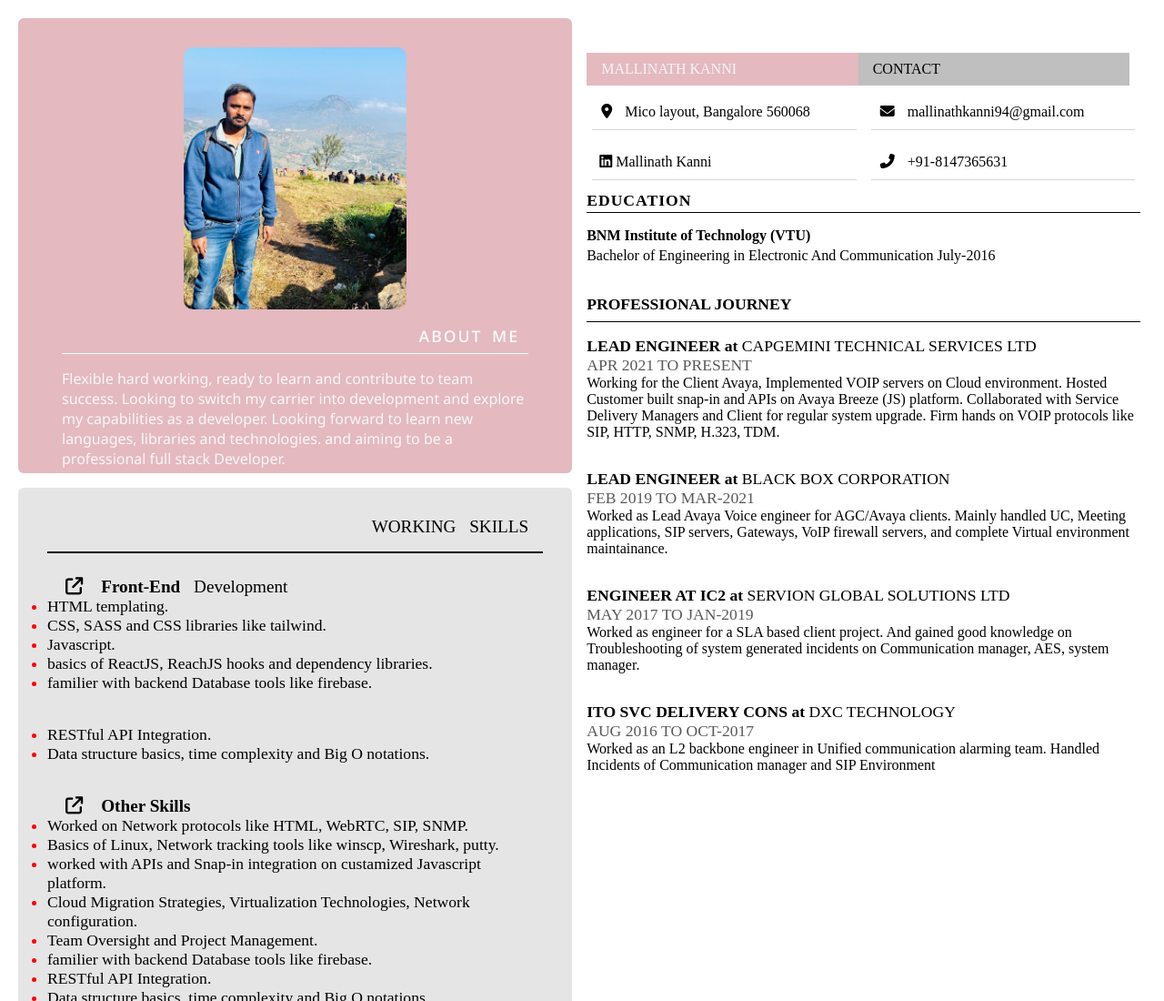
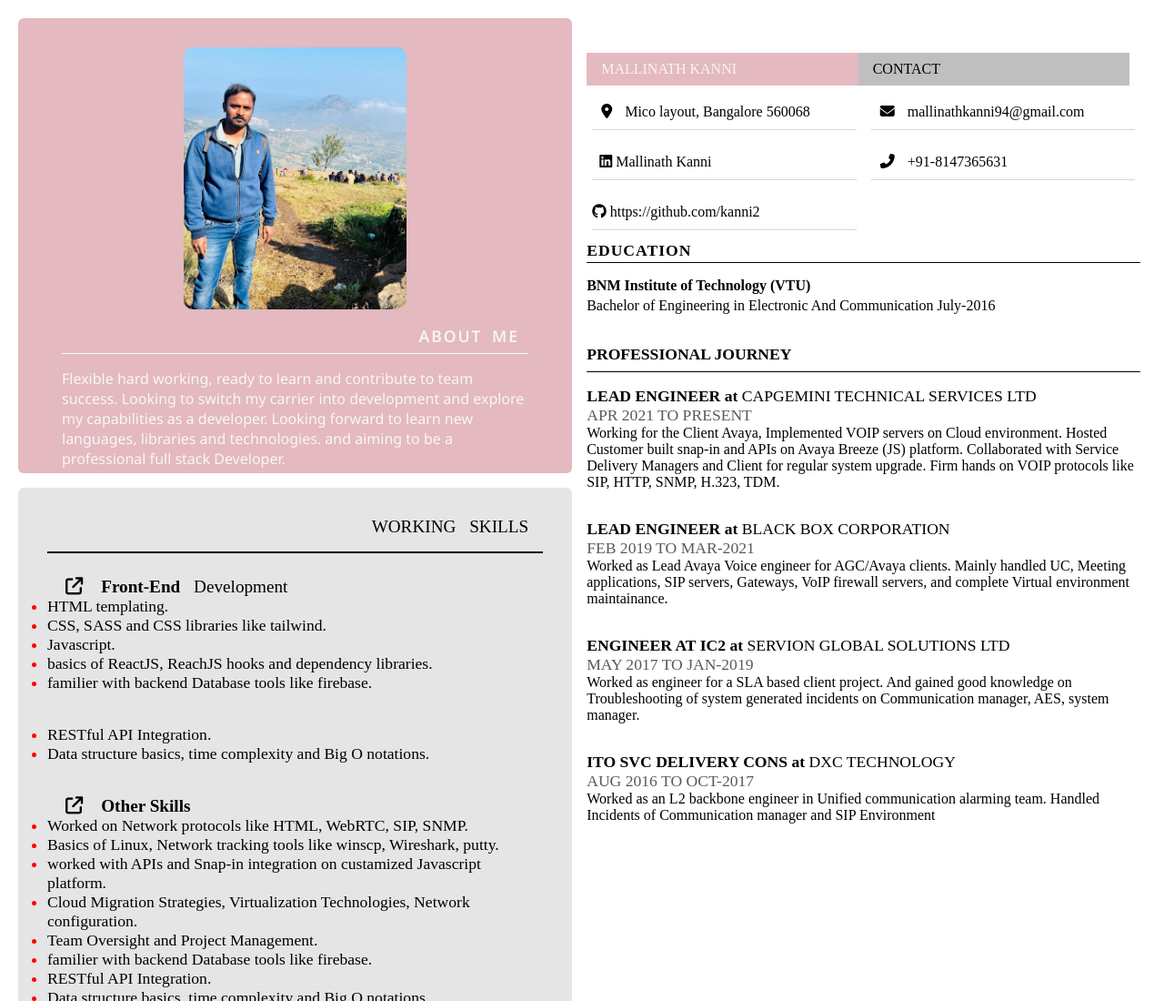
Before and after one commit to kanni2/my-portfolio, a plain HTML site: page index.html in a window 1280 px wide. Shown: the top 1100 px of the page at 91% size. Drawn offline with Linux system fonts and the light colour scheme.

Commit message:
index.html

```diff
--- a/index.html
+++ b/index.html
@@ -79,6 +79,10 @@
                 <span><i class="fa-solid fa-phone-flip"></i></i></span>
                 +91-8147365631
             </div>
+         <div class="gethub">
+                <span><i class="fa-brands fa-github"></i></i></span>
+                https://github.com/kanni2
+            </div>
         </div>
         </div>
         <div class="education">
```
